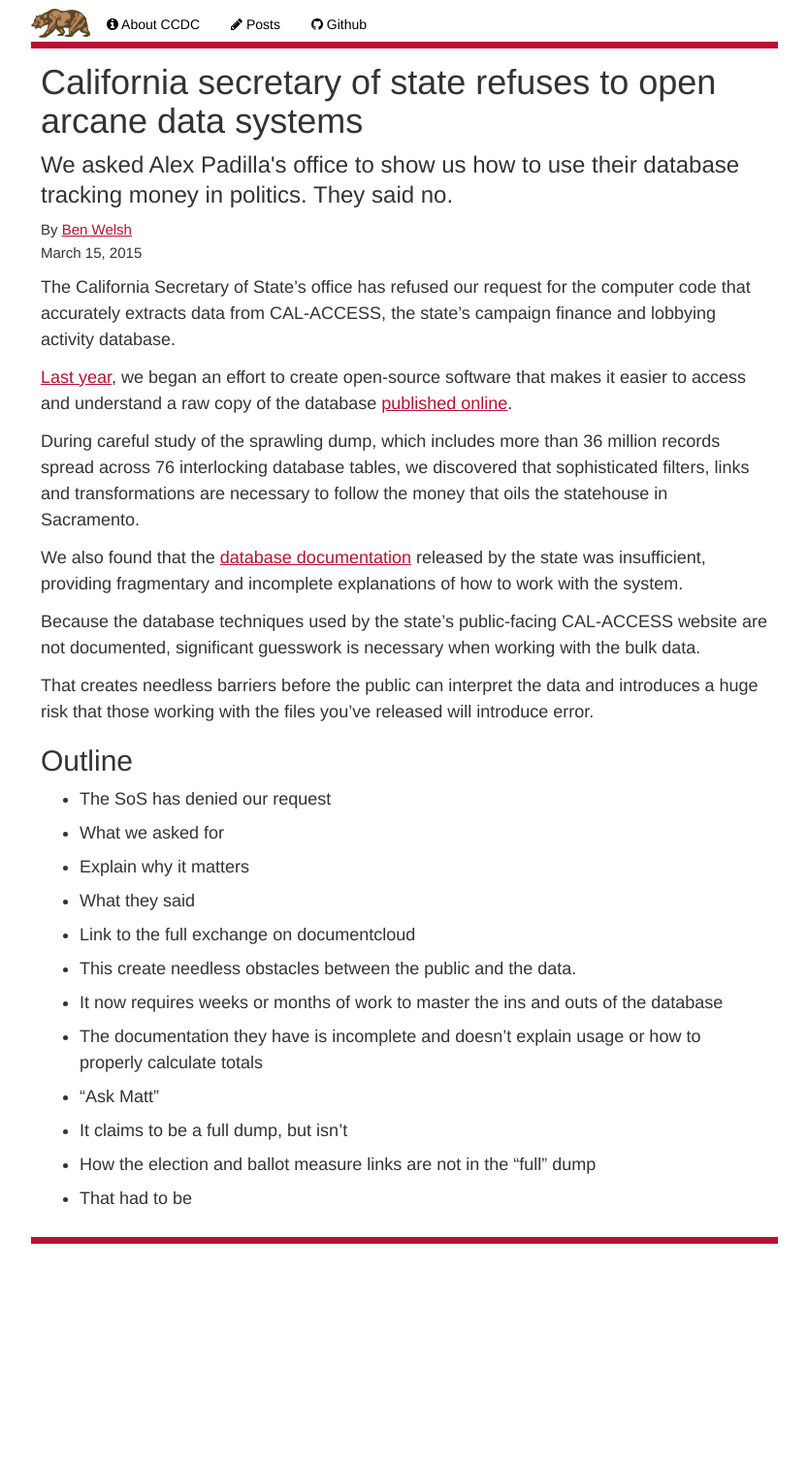
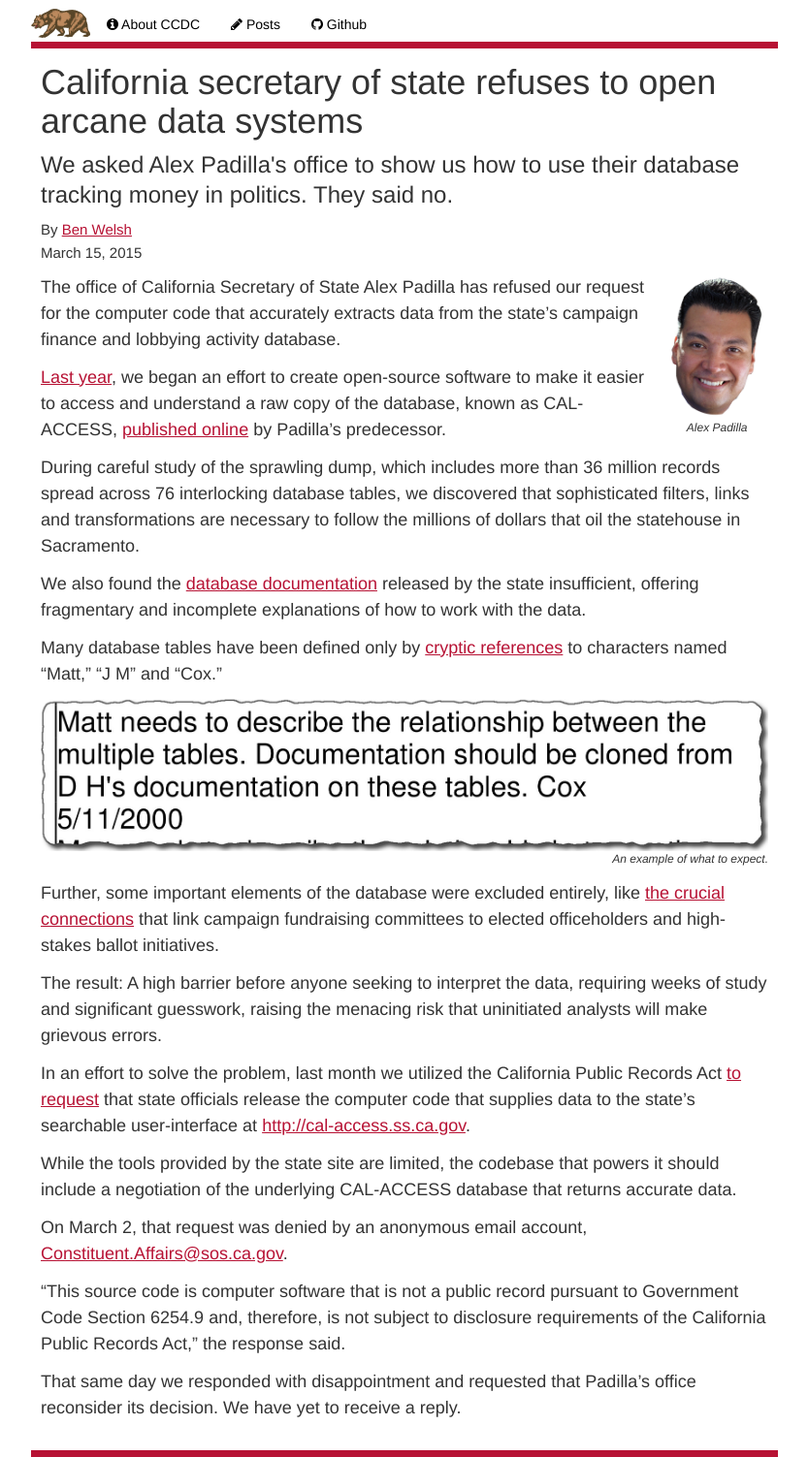
Before and after one commit to palewire/californiacivicdata.org, a Jekyll site: the page built from _posts/2015-03-15-closed-data.markdown, in a window 1280 px wide. Shown: the whole page at 97% size, without its empty margins (223-1056 px from the left). Built offline with Jekyll 4.4.1, drawn with Linux system fonts in a browser that asks for light colours; before the commit the page ends 1283 px from its top, so only the background shows below that.

Commit message:
Finished post

```diff
--- a/_posts/2015-03-15-closed-data.markdown
+++ b/_posts/2015-03-15-closed-data.markdown
@@ -3,35 +3,40 @@
 title: "California secretary of state refuses to open arcane data systems"
 deckhead: "We asked Alex Padilla's office to show us how to use their database tracking money in politics. They said no."
 byline: "By [Ben Welsh](http://palewi.re/who-is-ben-welsh/)"
+image: "http://www.californiacivicdata.org/img/ask-matt.jpg"
 published: true
 ---
 
-The California Secretary of State's office has refused our request for the computer code that accurately extracts data from CAL-ACCESS, the state's campaign finance and lobbying activity database.
+<figure style="margin: 8px 0 0 10px; float:right;">
+    <img alt="Alex Padilla" title="Alex Padilla" src="/img/alex-padilla.jpg" height="150">
+    <figcaption style="text-align:center;">Alex Padilla</figcaption>
+</figure>
 
-[Last year](http://www.californiacivicdata.org/2014/09/24/hello-world/), we began an effort to create open-source software that makes it easier to access and understand a raw copy of the database [published online](http://www.sos.ca.gov/campaign-lobbying/cal-access-resources/raw-data-campaign-finance-and-lobbying-activity/).
+The office of California Secretary of State Alex Padilla has refused our request for the computer code that accurately extracts data from the state's campaign finance and lobbying activity database.
 
-During careful study of the sprawling dump, which includes more than 36 million records spread across 76 interlocking database tables, we discovered that sophisticated filters, links and transformations are necessary to follow the money that oils the statehouse in Sacramento.
+[Last year](http://www.californiacivicdata.org/2014/09/24/hello-world/), we began an effort to create open-source software to make it easier to access and understand a raw copy of the database, known as CAL-ACCESS, [published online](http://www.sos.ca.gov/campaign-lobbying/cal-access-resources/raw-data-campaign-finance-and-lobbying-activity/) by Padilla's predecessor.
 
-We also found that the [database documentation](http://django-calaccess-raw-data.readthedocs.org/en/latest/officialdocumentation.html) released by the state was insufficient, providing fragmentary and incomplete explanations of how to work with the system.
+During careful study of the sprawling dump, which includes more than 36 million records spread across 76 interlocking database tables, we discovered that sophisticated filters, links and transformations are necessary to follow the millions of dollars that oil the statehouse in Sacramento.
 
-Because the database techniques used by the state's public-facing CAL-ACCESS website are not documented, significant guesswork is necessary when working with the bulk data.
+We also found the [database documentation](http://django-calaccess-raw-data.readthedocs.org/en/latest/officialdocumentation.html) released by the state insufficient, offering fragmentary and incomplete explanations of how to work with the data.
 
-That creates needless barriers before the public can interpret the data and introduces a huge risk that those working with the files you've released will introduce error.
+Many database tables have been defined only by [cryptic references](https://www.documentcloud.org/documents/1308002-cal-access-about.html#document/p107) to characters named "Matt," "J M" and "Cox."
 
-Outline
-------
+<figure>
+    <img alt="An example of what to expect" src="/img/ask-matt.jpg" style="width:100%;">
+    <figcaption>An example of what to expect.</figcaption>
+</figure>
 
-- The SoS has denied our request
-- What we asked for
-- Explain why it matters
-- What they said
-- Link to the full exchange on documentcloud
-- This create needless obstacles between the public and the data.
-- It now requires weeks or months of work to master the ins and outs
-of the database
-- The documentation they have is incomplete and doesn't explain usage
-or how to properly calculate totals
-- "Ask Matt"
-- It claims to be a full dump, but isn't
-- How the election and ballot measure links are not in the "full" dump
-- That had to be
+Further, some important elements of the database were excluded entirely, like [the crucial connections](http://www.californiacivicdata.org/2015/02/17/opennews-scrapers/) that link campaign fundraising committees to elected officeholders and high-stakes ballot initiatives.
+
+The result: A high barrier before anyone seeking to interpret the data, requiring weeks of study and significant guesswork, raising the menacing risk that uninitiated analysts will make grievous errors.
+
+In an effort to solve the problem, last month we utilized the California Public Records Act [to request](https://www.foiamachine.org/requests/3307/) that state officials release the computer code that supplies data to the state's searchable user-interface at [http://cal-access.ss.ca.gov](http://cal-access.ss.ca.gov/default.aspx).
+
+While the tools provided by the state site are limited, the codebase that powers it should include a negotiation of the underlying CAL-ACCESS database that returns accurate data.
+
+On March 2, that request was denied by an anonymous email account, [Constituent.Affairs@sos.ca.gov](mailto:Constituent.Affairs@sos.ca.gov).
+
+"This source code is computer software that is not a public record pursuant to Government Code Section 6254.9 and, therefore, is not subject to disclosure requirements of the California Public Records Act," the response said.
+
+That same day we responded with disappointment and requested that Padilla's office reconsider its decision. We have yet to receive a reply.
```
Also changed, not shown: img/alex-padilla.jpg (added), img/ask-matt.jpg (added).
